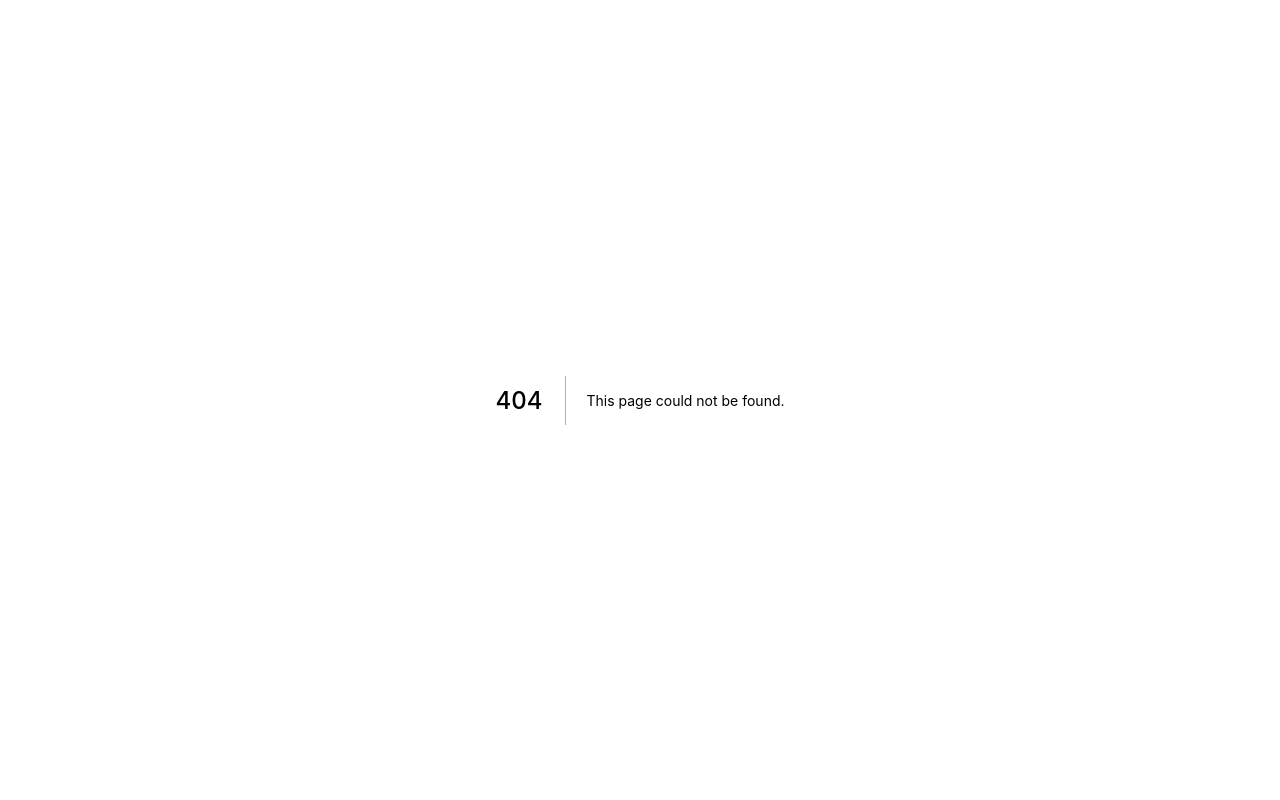
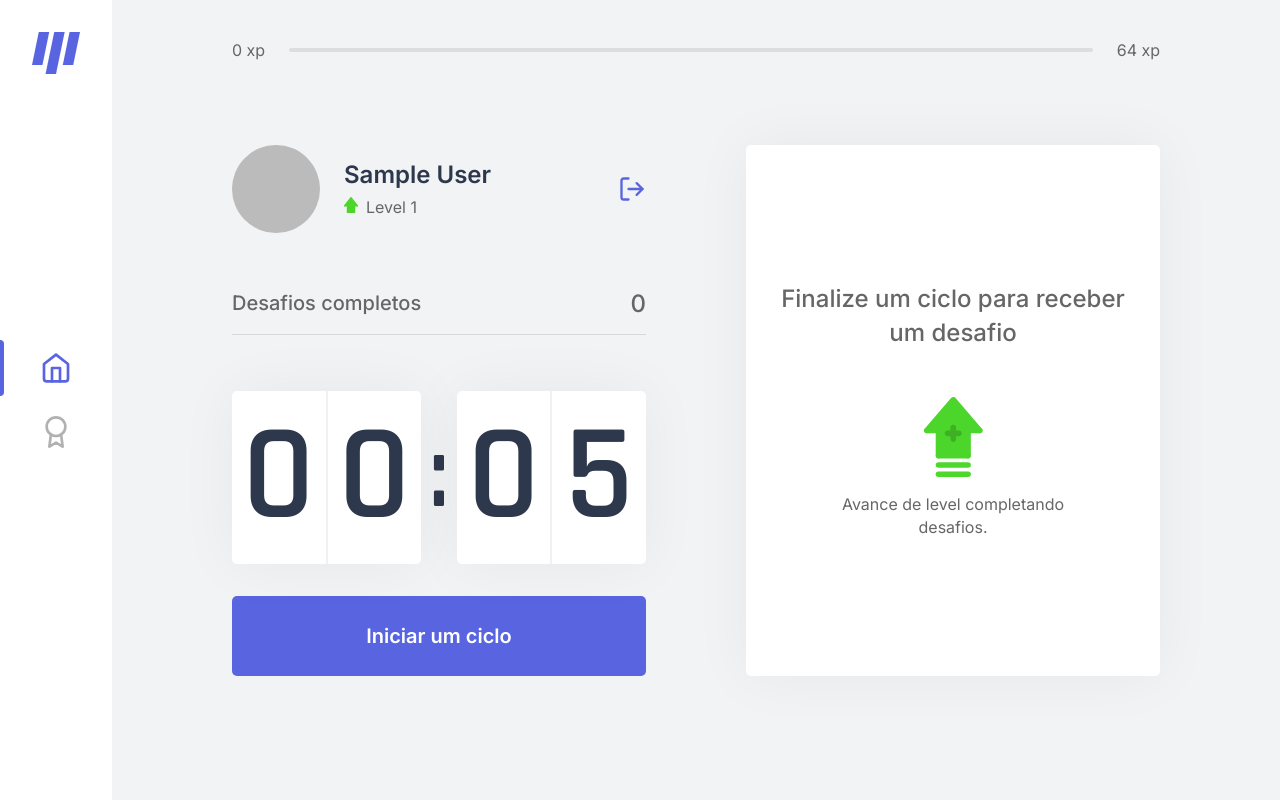
Before and after one commit to Marcoozvn/move.it, a Next.js app: page /dashboard in a window 1280 px wide. Before the commit this address had no page. Built offline with nearby package versions, Linux system fonts and the light colour scheme; no server answers; sample sign-in values are in the browser's storage.

Commit message:
Adding sidebar

```diff
--- /dev/null
+++ b/src/components/Layout.tsx
@@ -0,0 +1,25 @@
+import { useSession } from "next-auth/client";
+import Sidebar from "./Sidebar";
+
+export function Layout(props) {
+  const [session, loading] = useSession();
+
+  console.log(session, loading);
+
+  return (
+    <>
+      {!loading && session &&
+        <div style={{ display: 'flex' }}>
+          <Sidebar />
+          {props.children}
+        </div>
+      }
+
+      {!session &&
+        <>
+          {props.children}
+        </>
+      }
+    </>
+  );
+}
--- /dev/null
+++ b/src/components/Sidebar.tsx
@@ -0,0 +1,21 @@
+import { Container, NavItem, Border } from '../styles/components/Sidebar';
+import { FiHome, FiAward } from 'react-icons/fi';
+import { useRouter } from 'next/router';
+
+export default function Sidebar() {
+  const { route } = useRouter();
+
+  return (
+    <Container>
+      <img src="icons/logo-icon.svg" alt="logo" />
+      <NavItem active={route === '/dashboard'}>
+        {route === '/dashboard' && <Border />}
+        <FiHome />
+      </NavItem>
+      <NavItem active={route === '/leaderboard'}>
+        {route === '/leaderboard' && <Border />}
+        <FiAward />
+      </NavItem>
+    </Container>
+  )
+}
--- a/src/contexts/CountdownContext.tsx
+++ b/src/contexts/CountdownContext.tsx
@@ -16,7 +16,7 @@ let countdownTimeout: NodeJS.Timeout;
 
 export const CountdownProvider: React.FC = ({ children }) => {
   const { startNewChallenge } = useContext(ChallengesContext);
-  const [time, setTime] = useState(25 * 60);
+  const [time, setTime] = useState(5);
   const [isActive, setIsActive] = useState(false);
   const [hasFinished, setHasFinished] = useState(false);
 
--- a/src/pages/_app.tsx
+++ b/src/pages/_app.tsx
@@ -1,11 +1,14 @@
 import '../styles/global.css';
 import { Provider } from 'next-auth/client';
+import { Layout } from '../components/Layout';
 
 function MyApp({ Component, pageProps }) {
 
   return (
     <Provider session={pageProps.session}>
-      <Component {...pageProps} />
+      <Layout>
+        <Component {...pageProps} />
+      </Layout>
     </Provider>
   )
 }
--- a/src/pages/login.tsx
+++ b/src/pages/login.tsx
@@ -12,7 +12,7 @@ export default function Login() {
           <img src="/icons/github.svg" alt="Github" />
           <p>Faça login com seu Github para começar</p>
         </GithubBlock>
-        <GithubButton onClick={() => signIn('github', { callbackUrl: 'http://localhost:3000' })}>
+        <GithubButton onClick={() => signIn('github', { callbackUrl: 'http://localhost:3000/dashboard' })}>
           <img src="/icons/github.svg" alt="Github" />
         </GithubButton>
       </Main>
@@ -26,7 +26,7 @@ export const getStaticProps = async (ctx) => {
   if (session) {
     return {
       redirect: {
-        destination: '/'
+        destination: '/dashboard'
       }
     }
   }
--- /dev/null
+++ b/src/styles/components/Sidebar.ts
@@ -0,0 +1,53 @@
+import styled from 'styled-components';
+
+interface NavItemProps {
+  active: boolean;
+}
+
+export const Container = styled.div`
+  position: relative;
+  display: flex;
+  flex-direction: column;
+
+  align-items: center;
+  justify-content: center;
+
+  width: 7rem;
+  background: #fff;
+  box-shadow: 0px 0px 60px 0px #000000 5%;
+
+  > img {
+    position: absolute;
+    top: 2rem;
+    left: 2rem;
+    width: 3rem;
+    height: 2.625rem;
+  }
+`
+
+export const NavItem = styled.div<NavItemProps>`
+  display: flex;
+  align-items: center;
+  justify-content: center;
+  width: 100%;
+  margin: 1rem;
+  position: relative;
+
+
+  svg {
+    cursor: pointer;
+    opacity: ${props => props.active ? 1.0 : 0.5};
+    color: ${props => props.active ? '#5965E0' : '#666666'};
+    font-size: 2rem;
+  }
+`
+
+export const Border = styled.div`
+  position: absolute;
+  width: 0.24rem;
+  height: 3.5rem;
+  left: 0px;
+
+  background: #5965E0;
+  border-radius: 0px 5px 5px 0px;
+`
```
Also changed, not shown: src/pages/404.tsx (added, +12 -0 lines), public/icons/logo-icon.svg (added), src/pages/dashboard.tsx (renamed from src/pages/index.tsx).
